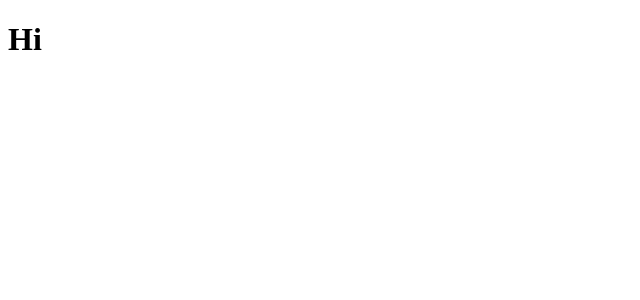
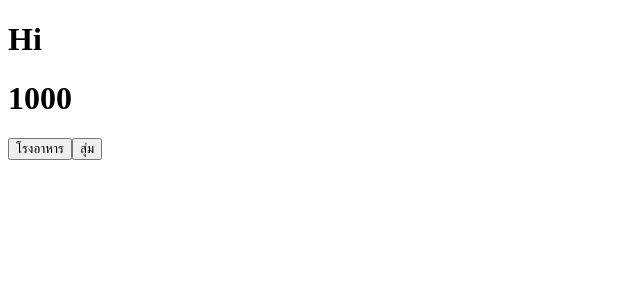
Before and after one commit to Alarm24/Paotung, a React (Create React App) app in the folder frontend/: page / in a window 1280 px wide. Shown: the top 300 px of the page, without its empty margins (0-640 px from the left). Built offline with nearby package versions, Linux system fonts and the light colour scheme.

Commit message:
Update Home.js

```diff
--- a/frontend/src/Home.js
+++ b/frontend/src/Home.js
@@ -1,6 +1,8 @@
 import axios from "axios";
 import { useEffect, useState } from "react";
 import { useNavigate } from "react-router-dom";
+
+const mockData = { bulb: 1000 };
 
 function Home() {
   const [name, setName] = useState("");
@@ -22,6 +24,9 @@ function Home() {
   return (
     <div>
       <h1>Hi</h1>
+      <h1>{mockData.bulb}</h1>
+      <button>โรงอาหาร</button>
+      <button>สุ่ม</button>
     </div>
   );
 }
```
